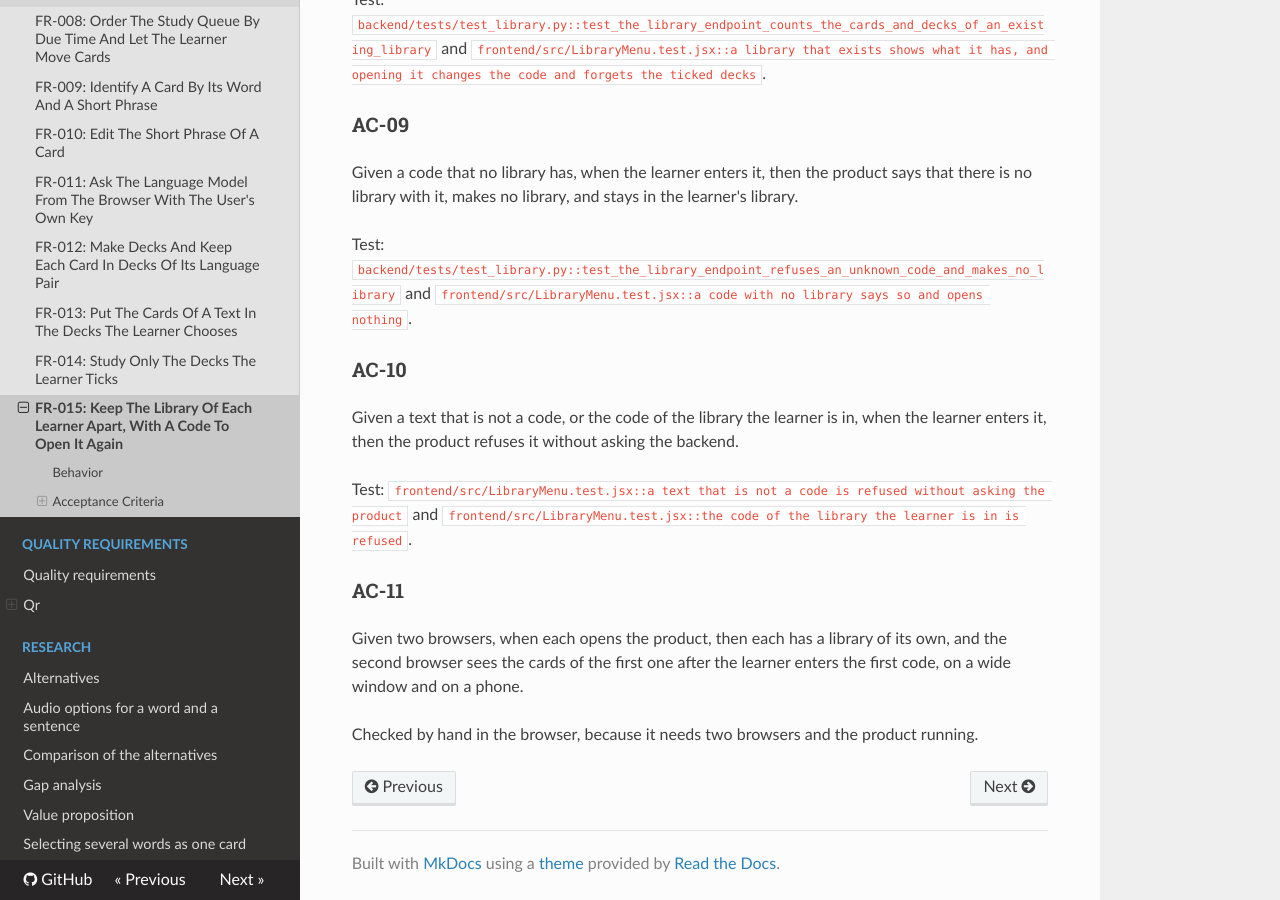
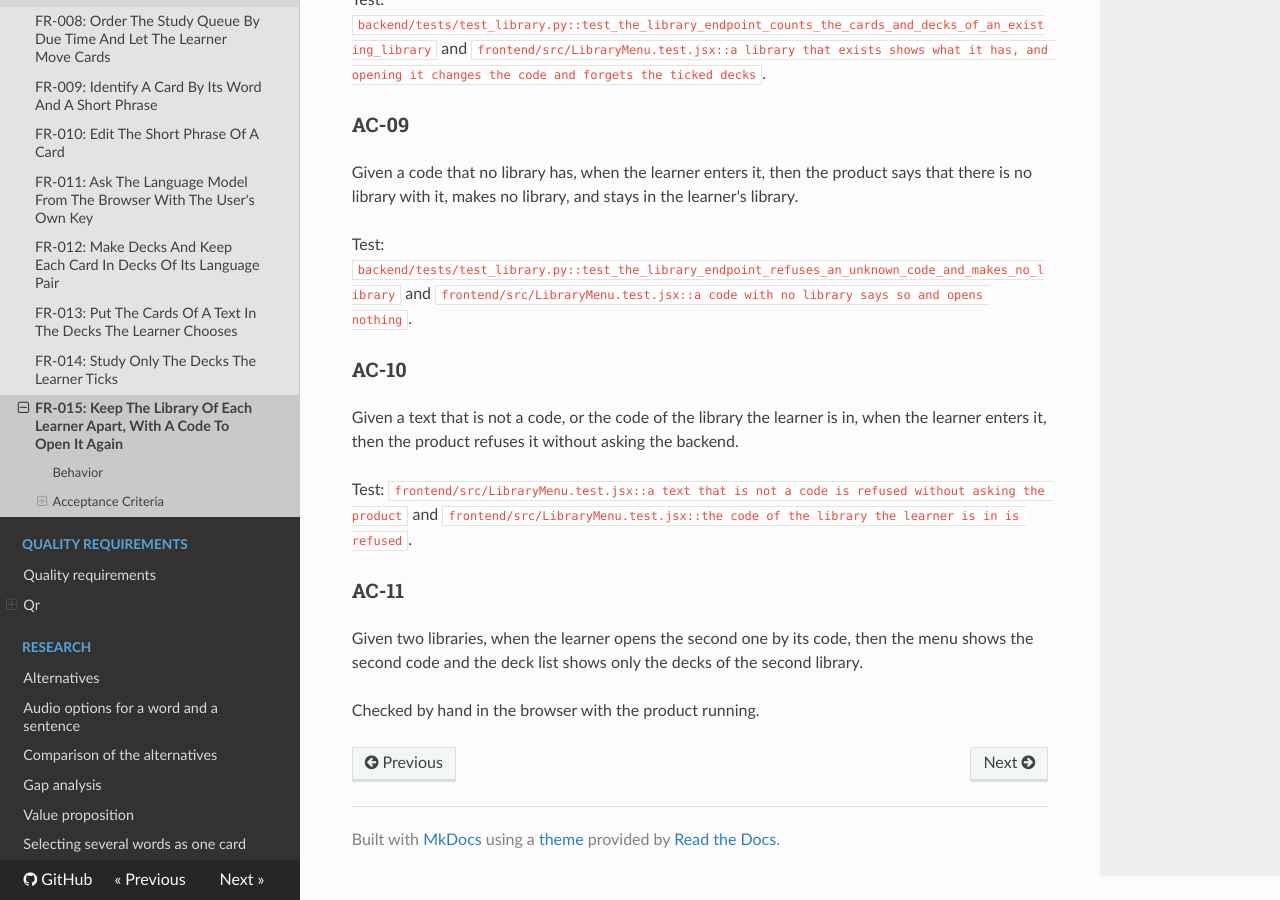
Before and after one commit to itpd-team-6/sentence-cards-generator-team-6, an MkDocs documentation site: the page built from docs/functional-requirements/fr/FR-015.md, in a window 1280 px wide and 900 px high, scrolled down 2967 px. Built offline with MkDocs 1.6.1, drawn with Linux system fonts in a browser that asks for light colours; nearby versions of some CDN libraries.

Commit message:
Simplify the manual check of the library requirement

```diff
--- a/docs/functional-requirements/fr/FR-015.md
+++ b/docs/functional-requirements/fr/FR-015.md
@@ -104,6 +104,6 @@ Test: `frontend/src/LibraryMenu.test.jsx::a text that is not a code is refused w
 
 ### AC-11
 
-Given two browsers, when each opens the product, then each has a library of its own, and the second browser sees the cards of the first one after the learner enters the first code, on a wide window and on a phone.
+Given two libraries, when the learner opens the second one by its code, then the menu shows the second code and the deck list shows only the decks of the second library.
 
-Checked by hand in the browser, because it needs two browsers and the product running.
+Checked by hand in the browser with the product running.
```
